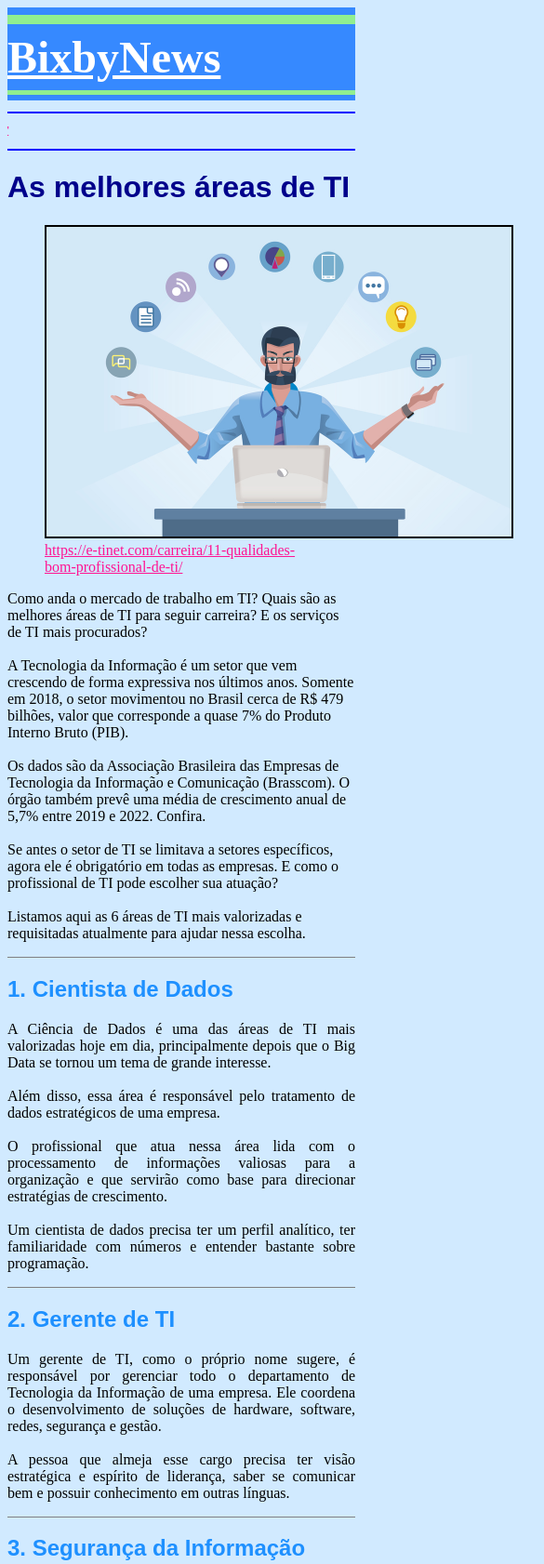
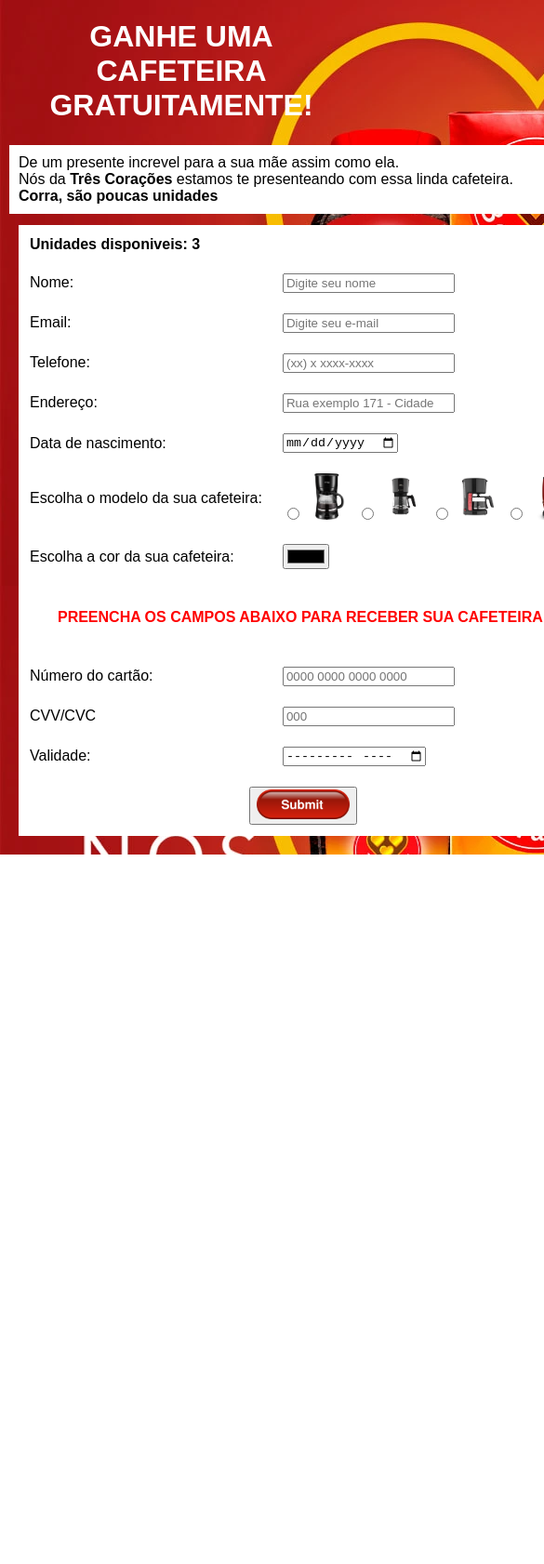
Before and after one commit to ArthurAbreuVieira/html-senai, a plain HTML site: page index.html in a window 390 px wide. Shown: the top 1682 px of the page at 93% size, 585 px wide, since content can reach past the window. After the commit the page ends 919 px from the top, so only its background shows below. Drawn offline with Linux system fonts and the light colour scheme.

Commit message:
Add files via upload

```diff
--- a/index.html
+++ b/index.html
@@ -1,200 +1,156 @@
 <!DOCTYPE html>
-<html lang="pt-br">
+<html lang="en">
 
 <head>
-  <meta charset="UTF-8" />
-  <title> BixbyNews </title>
+    <meta charset="UTF-8">
+    <title>Formularios HTML</title>
 </head>
 
-<body id="root" bgcolor="#d1eaff" link="deeppink" alink="darkorchid" vlink="hotpink">
+<body background="./img/bg.webp">
 
+    <h1 align="center">
+        <font color="#fff" face="arial">
+            GANHE UMA CAFETEIRA GRATUITAMENTE!
+        </font>
+    </h1>
 
-  <header>
-    <marquee behavior="alternate" scrollamount="0" direction="none" height="100" loop="1" bgcolor="#3689ff">
-      <hr color="lightgreen" size="10" />
-      <font color="#fff" size="15"><strong><u>BixbyNews</u></strong></font>
-      <hr color="lightgreen" size="5" />
-    </marquee>
-  </header>
+    <font face="arial">
 
-  <hr color="blue" size="2" />
-  <marquee behavior="scroll" direction="right"><em><a href="https:/github.com/ArthurAbreuVieira" target="_blank">
-    <strong>Se inscreva na nossa NewsLetter</a></em></strong>
-  </marquee>
-  <hr color="blue" size="2" />
+    <table width="650" align="center" cellpadding="10">
+        <tr>
+            <td bgcolor="#fff">
+                De um presente increvel para a sua mãe assim como ela. </br>
+                Nós da <strong>Três Corações</strong> estamos te presenteando com essa linda cafeteira.</br>
+                <strong>Corra, são poucas unidades</strong>
+            </td>
+        </tr>
 
-  <h1 font="arial">
-    <font face="arial" color="darkblue">As melhores áreas de TI</font>
-  </h1>
-
-  <figure>
-    <img src="./img/techs.jpeg" alt="Setores Area TI" width="500" border="2">
-    <figcaption>
-      <a href="https://e-tinet.com/carreira/11-qualidades-bom-profissional-de-ti/" target="_blank">
-        https://e-tinet.com/carreira/11-qualidades-bom-profissional-de-ti/
-      </a>
-    </figcaption>
-  </figure>
-
-  <p>Como anda o mercado de trabalho em TI? Quais são as melhores áreas de TI para seguir carreira? E os serviços de
-    TI mais procurados?
-    </br></br>
-    A Tecnologia da Informação é um setor que vem crescendo de forma expressiva nos últimos anos. Somente em 2018, o
-    setor movimentou no Brasil cerca de R$ 479 bilhões, valor que corresponde a quase 7% do Produto Interno Bruto
-    (PIB).
-    </br></br>
-    Os dados são da Associação Brasileira das Empresas de Tecnologia da Informação e Comunicação (Brasscom). O órgão
-    também prevê uma média de crescimento anual de 5,7% entre 2019 e 2022. Confira.
-    </br></br>
-    Se antes o setor de TI se limitava a setores específicos, agora ele é obrigatório em todas as empresas. E como o
-    profissional de TI pode escolher sua atuação?
-    </br></br>
-    Listamos aqui as 6 áreas de TI mais valorizadas e requisitadas atualmente para ajudar nessa escolha.</p>
-
-  <hr color="gray" size="1" />
-  <article>
-    <h2>
-      <font face="arial" color="dodgerblue">1. Cientista de Dados</font>
-    </h2>
-
-    <p align="justify">
-      A Ciência de Dados é uma das áreas de TI mais valorizadas hoje em dia, principalmente depois que o Big Data se
-      tornou um tema de grande interesse.
-      </br></br>
-      Além disso, essa área é responsável pelo tratamento de dados estratégicos de uma empresa.
-      </br></br>
-      O profissional que atua nessa área lida com o processamento de informações valiosas para a organização e que
-      servirão como base para direcionar estratégias de crescimento.
-      </br></br>
-      Um cientista de dados precisa ter um perfil analítico, ter familiaridade com números e entender bastante sobre
-      programação.
-    </p>
-  </article>
-
-  <hr color="gray" size="1" />
-  <article>
-    <h2>
-      <font face="arial" color="dodgerblue">2. Gerente de TI</font>
-    </h2>
-
-    <p align="justify">Um gerente de TI, como o próprio nome sugere, é responsável por gerenciar todo o departamento
-      de Tecnologia da Informação de uma empresa. Ele coordena o desenvolvimento de soluções de hardware, software,
-      redes, segurança e gestão.
-      </br></br>
-      A pessoa que almeja esse cargo precisa ter visão estratégica e espírito de liderança, saber se comunicar bem e
-      possuir conhecimento em outras línguas.</p>
-  </article>
-
-  <hr color="gray" size="1" />
-  <article>
-    <h2>
-      <font face="arial" color="dodgerblue">3. Segurança da Informação</font>
-    </h2>
-
-    <p align="justify">Os dados e informações de uma empresa são um dos bens mais valiosos que ela possui. Por isso, é
-      extremamente necessário garantir sua segurança.
-      </br></br>
-      Os profissionais especializados em segurança da informação são essenciais para a organização. Eles são
-      responsáveis por desenvolver mecanismos de blindar a empresa contra ataques cibernéticos e fraudes, além de
-      fazer toda a gestão de acesso aos dados da organização.
-      </br></br>
-      Este é um dos serviços de TI mais procurados por fintechs, por exemplo, pois com ele é possível proteger a
-      empresa de diversos tipos de ameaças, reduzir os riscos e potencializar os lucros.</p>
-  </article>
-
-  <hr color="gray" size="1" />
-  <article>
-    <h2>
-      <font face="arial" color="dodgerblue">4. Gerente de projetos</font>
-    </h2>
-
-    <p align="justify">É função de um gerente de projetos promover o planejamento e o controle de todos os projetos de
-      desenvolvimento de software.
-      </br></br>
-      Esta é uma área em expansão crescente, já que cada vez mais as empresas estão optando por desenvolver soluções
-      tecnológicas próprias e, para isso, necessitam da expertise desse profissional.
-      </br></br>
-      Um gerente de projetos precisa ter perfil analítico e saber se conectar com as diferentes áreas dentro da
-      empresa. </p>
-  </article>
-
-  <hr color="gray" size="1" />
-  <article>
-    <h2>
-      <font face="arial" color="dodgerblue">5. Inteligência Artificial</font>
-    </h2>
-
-    <p align="justify">A Inteligência Artificial é uma das melhores áreas de TI e uma das mais promissoras. O
-      profissional de IA dedica-se ao desenvolvimento de soluções que simulem o raciocínio humano.
-      </br></br>
-      Um exemplo disso são os chatbots, tendência que vem crescendo entre as empresas e que promete otimizar o
-      atendimento ao cliente.
-      </br></br>
-      A IA pode ser aplicada em diferentes nichos de mercado, fazendo cruzamento de dados e oferecendo soluções cada
-      vez mais personalizadas.</p>
-  </article>
-
-  <hr color="gray" size="1" />
-  <article>
-    <h2>
-      <font face="arial" color="dodgerblue">6. Desenvolvedor mobile</font>
-    </h2>
-
-    <p align="justify">Os smartphones e demais dispositivos móveis se popularizaram nos últimos anos. Isso fez com que
-      a empresas percebessem a necessidade de desenvolver soluções tecnológicas que fossem compatíveis a esse formato.
-      </br></br>
-      E é aí que entram os desenvolvedores mobile. São eles que criam softwares e soluções adaptadas para dispositivos
-      móveis.</p>
-  </article>
-  <hr color="gray" size="1" />
-  </br>
-
-  <details>
-    <summary><font face="arial"><strong>VEJA MAIS</strong></font></summary>
-    <marquee behavior="alternate" scrollamount="0" direction="none" height="480" loop="1" bgcolor="#fff">
-      <p>O que achou dessas 6 melhores áreas de TI para seguir carreira? Já sabe em qual apostar? Você pode encontrar
-        conteúdos valiosos sobre a área de tecnologia e inovações no blog da Take, confira: 4Devs.</p>
-      </br>
-      <p>Clique na imagem abaixo para saber mais</p>
-      <figure>
-        <a href=" https://fintech.com.br/blog/trends/melhores-areas-de-ti/" target="_blank">
-          <img src="./img/setores.jpg" alt="Setores Area TI" width="500" border="2">
-        </a>
-        <figcaption>
-          <a href="https://fintech.com.br/blog/trends/melhores-areas-de-ti/" target="_blank">
-            https://fintech.com.br/blog/trends/melhores-areas-de-ti/
-          </a>
-        </figcaption>
-      </figure>
-    </marquee>
-  </details>
-
-  </br></br>
-
-  <a href="#root"><strong>Voltar ao topo 🔼</strong></a>
-
-
-  <hr color="blue" size="4" />
-  <footer>
-    <marquee behavior="alternate" scrollamount="0" direction="down" height="150" loop="1" bgcolor="#3689ff">
-      <p align="center">
-        <font color="#e8e8e8">© 2022 BixbyNews.com - All rights reserved. </font>
-      </p>
-
-      <p align="center">
-        <marquee behavior="alternate" direction="right" width="55" scrolldelay="1000">
-          <a href="https:/github.com/arthurabreuvieira" align="center" target="_blank">
-            <img src="./img/github.png" alt="GitHub icon"
-              width="50">
-          </a>
-        </marquee>
-      </p>
-      <p align="center">
-        <a href="https:/github.com/ArthurAbreuVieira" target="_blank">ArthurAbreuVieira</a>
-      </p>
-      <hr color="blue" size="4" />
-    </marquee>
-  </footer>
+        <tr>
+            <td>
+                    <form action="#" id="user_form">
+                        <table border="0" cellpadding="10" bgcolor="#fff">
+                            <tr>
+                                <td colspan="2">
+                                    <strong>Unidades disponiveis: 3</strong>
+                                </td>
+                            </tr>
+                            <tr>
+                                <td>
+                                    <label> Nome: </label>
+                                </td>
+                                <td>
+                                    <input type="text" id="name" name="name" placeholder="Digite seu nome" />
+                                </td>
+                            </tr>
+                            <tr>
+                                <td>
+                                    <label> Email: </label>
+                                </td>
+                                <td>
+                                    <input type="emali" id="email" name="email" placeholder="Digite seu e-mail" />
+                                </td>
+                            </tr>
+                            <tr>
+                                <td>
+                                    <label> Telefone: </label>
+                                </td>
+                                <td>
+                                    <input type="tel" id="telephone" name="telephone" placeholder="(xx) x xxxx-xxxx" />
+                                </td>
+                            </tr>
+                            <tr>
+                                <td>
+                                    <label>Endereço: </label>
+                                </td>
+                                <td>
+                                    <input type="text" id="address" name="address" placeholder="Rua exemplo 171 - Cidade">
+                                </td>
+                            </tr>
+                            <tr>
+                                <td>
+                                    <label> Data de nascimento: </label>
+                                </td>
+                                <td>
+                                    <input type="date" id="birth" name="birth" min="2004-01-01" />
+                                </td>
+                            </tr>
+                            <tr>
+                                <td>
+                                    <label>Escolha o modelo da sua cafeteira: </label>
+                                </td>
+                                <td>
+                                    <label>
+                                        <input type="radio" name="model" value="1">
+                                        <img src="./img/c1.png" alt="cafeteira 1" width="50">
+                                    </label>
+                                    <label>
+                                        <input type="radio" name="model" value="2">
+                                        <img src="./img/c2.webp" alt="cafeteira 2" width="50">
+                                    </label>
+                                    <label>
+                                        <input type="radio" name="model" value="3">
+                                        <img src="./img/c3.png" alt="cafeteira 3" width="50">
+                                    </label>
+                                    <label>
+                                        <input type="radio" name="model" value="4">
+                                        <img src="./img/c4.png" alt="cafeteira 4" width="50">
+                                    </label>
+                                </td>
+                            </tr>
+                            <tr>
+                                <td>
+                                    <label> Escolha a cor da sua cafeteira: </label>
+                                </td>
+                                <td>
+                                    <input type="color" id="cor" name="cor" />
+                                </td>
+                            </tr>
+                            <tr>
+                                <th colspan="2">
+                                    <h4 align="center">
+                                        <font color="#f00" face="arial">
+                                            PREENCHA OS CAMPOS ABAIXO PARA RECEBER SUA CAFETEIRA!
+                                        </font>
+                                    </h4>
+                                </th>
+                            </tr>
+                            <tr>
+                                <td>
+                                    <label>Número do cartão: </label></br>
+                                </td>
+                                <td>
+                                    <input type="number" required placeholder="0000 0000 0000 0000" />
+                                </td>
+                            </tr>
+                            <tr>
+                                <td>
+                                    <label>CVV/CVC</label>
+                                </td>
+                                <td>
+                                    <input type="number" max="999" required placeholder="000" />
+                                </td>
+                            </tr>
+                            <tr>
+                                <td>
+                                    <label>Validade: </label>
+                                </td>
+                                <td>
+                                    <input type="month" required>
+                                </td>
+                            </tr>
+                            <tr>
+                                <td colspan="2" align="center">
+                                    <button type="submit">
+                                        <img src="img/submit.png" alt="enviar" width="100">
+                                    </button>
+                                </td>
+                            </tr>
+                        </table>
+                    </form>
+            </td>
+        </tr>
+    </table>
+</font>
 </body>
 
 </html>
```
Also changed, not shown: img/bg.jpg (added), img/bg.webp (added), img/c1.png (added), img/c2.webp (added), img/c3.png (added), img/c4.png (added), img/submit.png (added).
